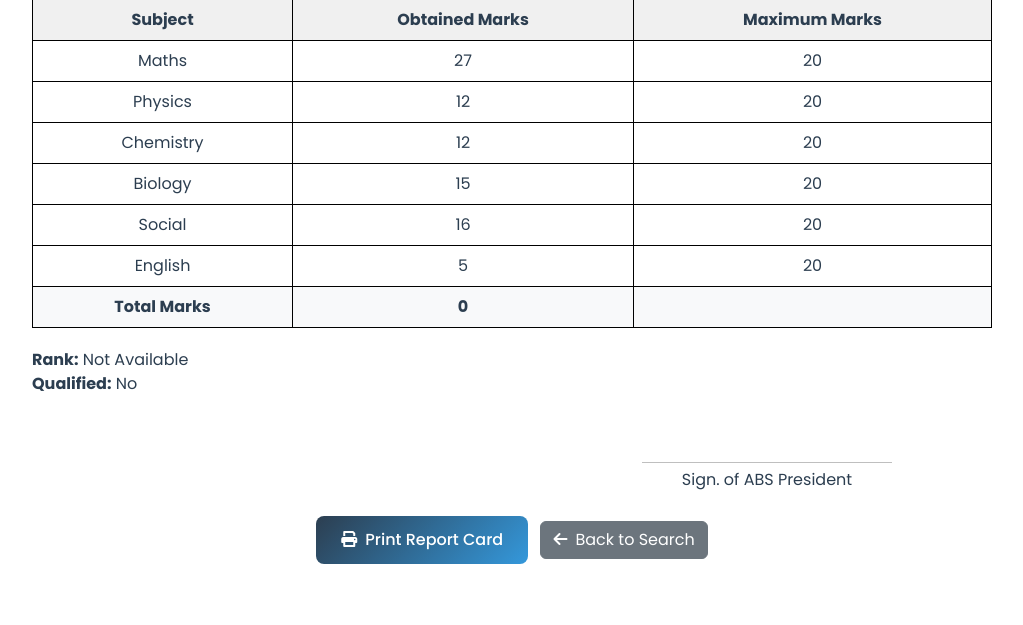
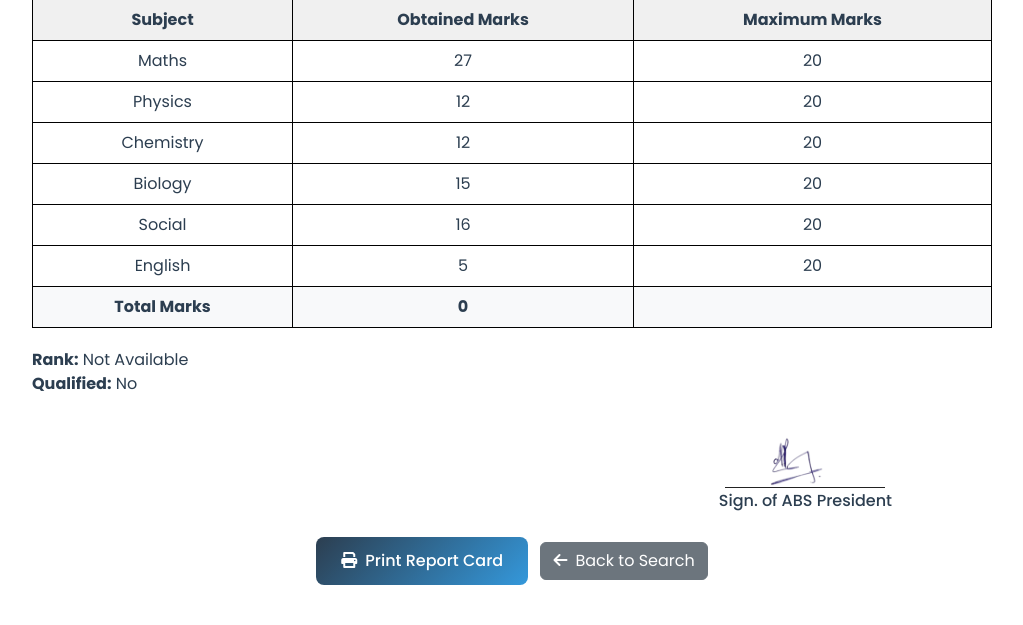
Before and after one commit to MyMT15/NGO-RESULTS, a Flask app: template templates/results.html in a window 1280 px wide. Shown: the part 532-1157 px from the top of the page, without its empty margins (128-1151 px from the left). Before the commit the page ends 1136 px from the top, so only its background shows below. Run offline with Flask 3, Linux system fonts and the light colour scheme; the template is opened without the code that fills it: values named after a table or form of the project are taken from there, others are empty.

Commit message:
minor changes in the code

```diff
--- a/templates/results.html
+++ b/templates/results.html
@@ -71,10 +71,11 @@
     <strong>Qualified:</strong> {{ 'Yes' if qualified else 'No' }}
 </div>
 
-<div class="signatures" style="page-break-inside: avoid;">
-    <div class="signature-line text-center">
-        <hr>
-        Sign. of ABS President
+<div class="signatures" style="page-break-inside: avoid; text-align: right; margin-top: 40px;">
+    <div style="display: inline-block;">
+        <img src="{{ url_for('static', filename='signature_abs_president.png') }}" alt="ABS President Signature" style="height:50px; display: block; margin: 0 auto 1px auto;">
+        <div style="border-top: 1px solid #222; width: 160px; margin: 0 auto 1px auto;"></div>
+        <span style="font-weight: 500; font-size: 1rem;">Sign. of ABS President</span>
     </div>
 </div>
 
```
Also changed, not shown: README.md, static/signature_abs_president.png (added), 1 other file.
